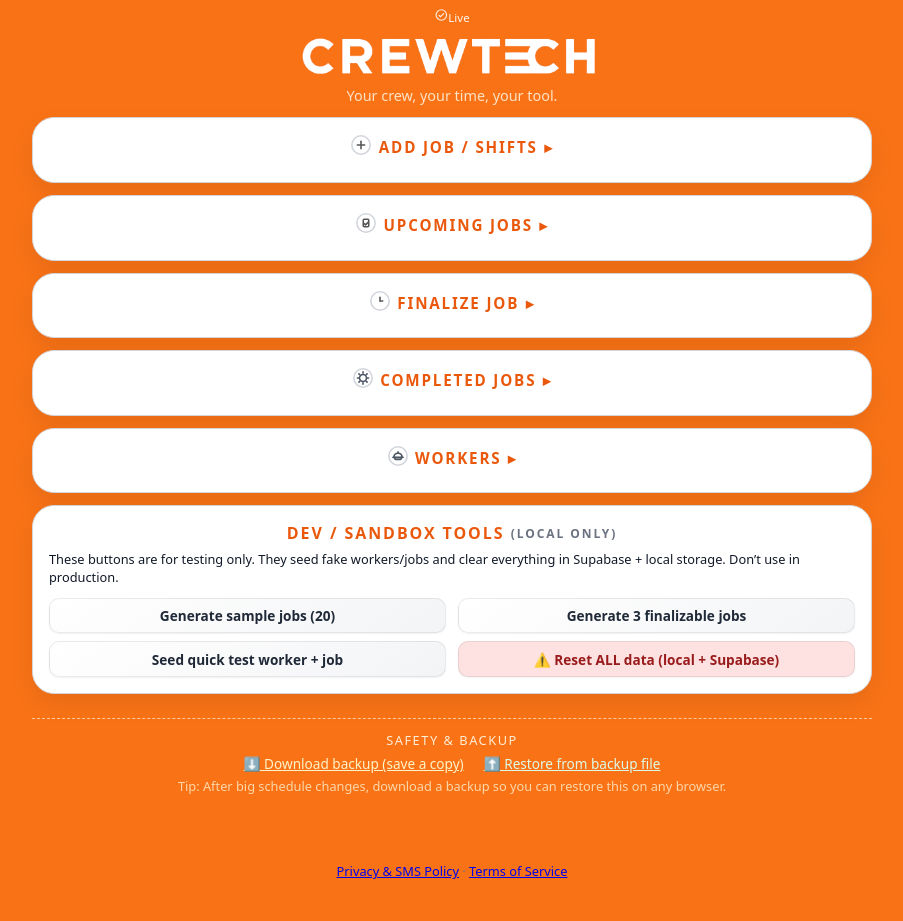
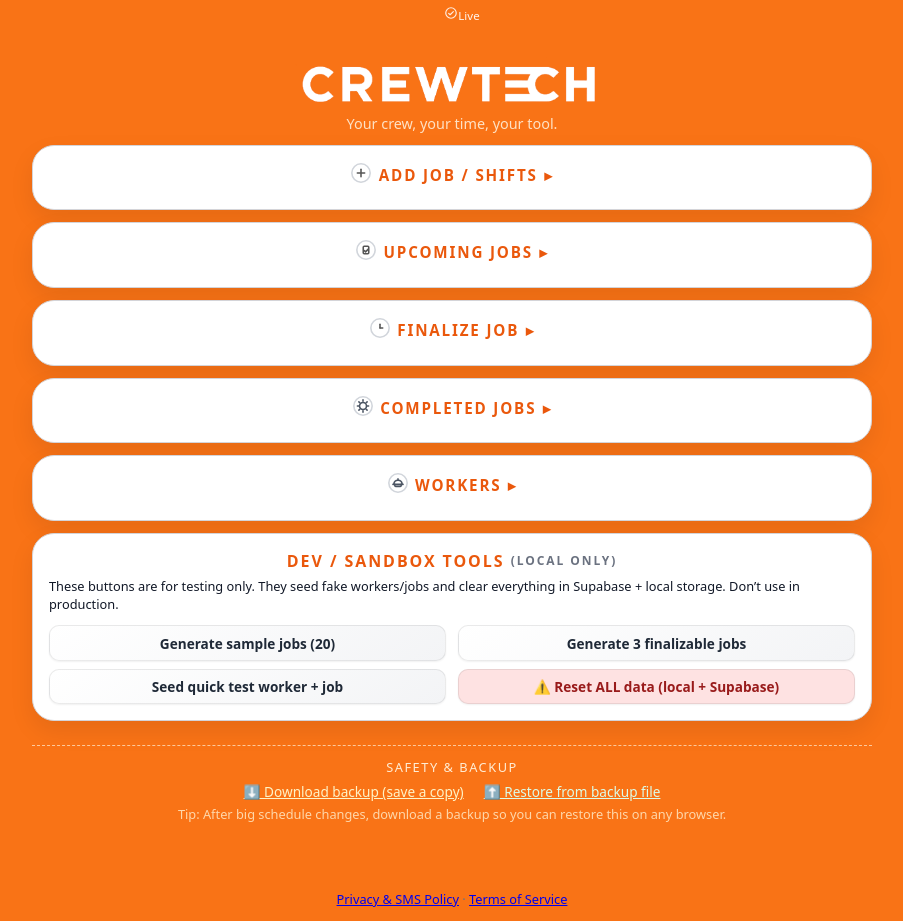
Before and after one commit to DaliRoots808/crewtech-admin, a website: page index.html in a window 1280 px wide. Shown: the whole page, without its empty margins (188-1091 px from the left). Before the commit the page ends 893 px from the top, so only its background shows below. Drawn offline with Linux system fonts and the light colour scheme; no server answers.

Commit message:
Sync banner: flow-based (scrolls with page, no overlay)

```diff
--- a/styles.css
+++ b/styles.css
@@ -1446,29 +1446,29 @@
 
 /* === Sync Strip (Supabase truth / offline) === */
 .sync-strip{
-  position: fixed;
-  top: 8px;
-  left: 50%;
-  transform: translateX(-50%);
-  z-index: 9999;
-
-  display: inline-flex;
-  align-items: center;
+  /* Flow-based (scrolls with page, no overlay) */
+  position: relative;
+  top: auto;
+  left: auto;
+  z-index: auto;
+
+  width: 100%;
+  display: flex;
+  align-items: center;
+  justify-content: center;
   gap: 6px;
 
-  padding: 0;
+  padding: calc(env(safe-area-inset-top, 0px) + 6px) 10px 6px;
   margin: 0;
-
-  border: none;
-  background: transparent;
-  box-shadow: none;
 
   font-size: 12px;
   line-height: 1;
   letter-spacing: 0.01em;
 
-  color: rgba(255,255,255,0.92);
-  text-align: left;
+  background: transparent;
+  border: none;
+  color: rgba(255,255,255,0.65);
+  text-align: center;
   pointer-events: none;
 }
 .sync-strip .sync-ico{
```
